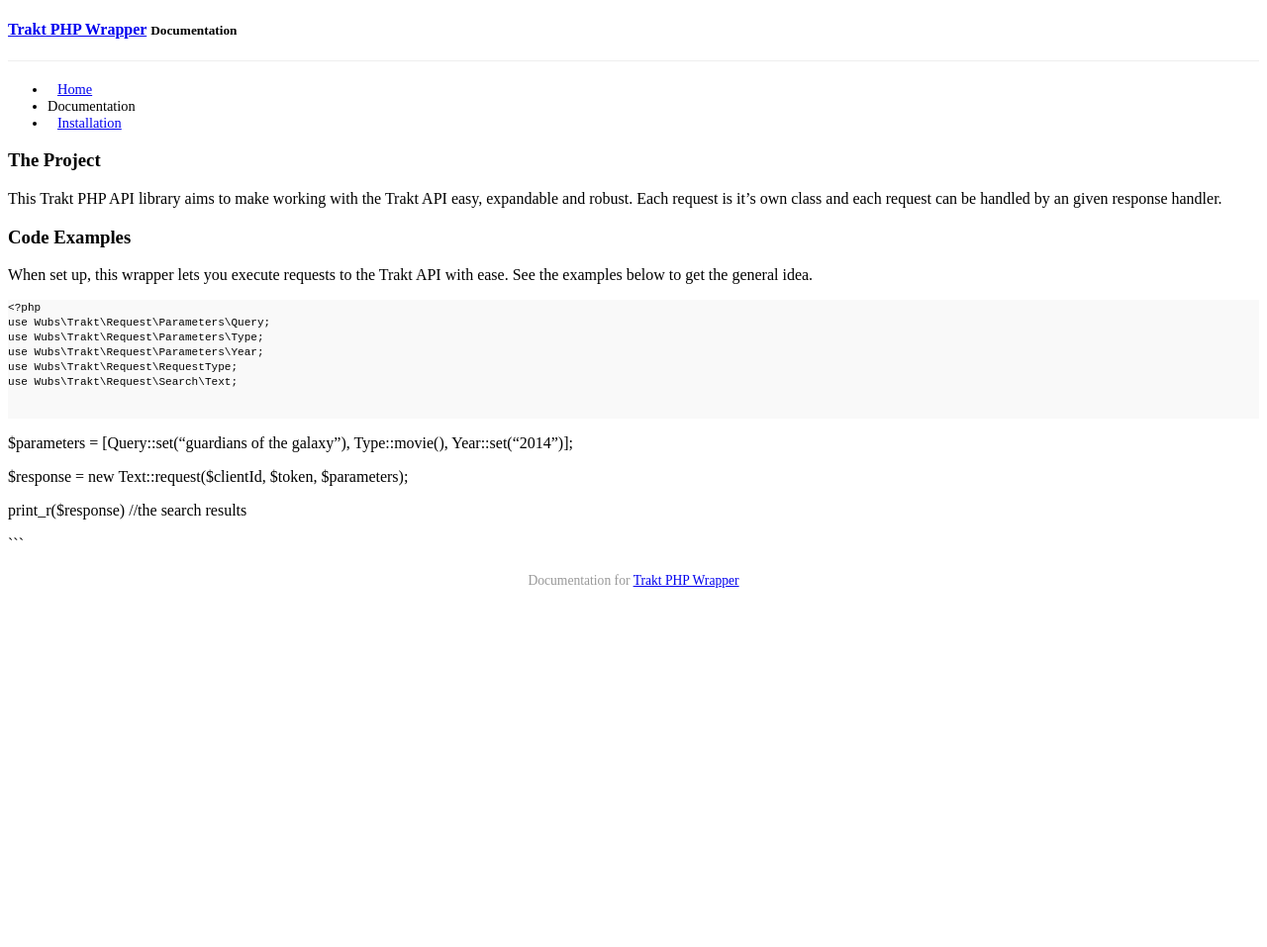
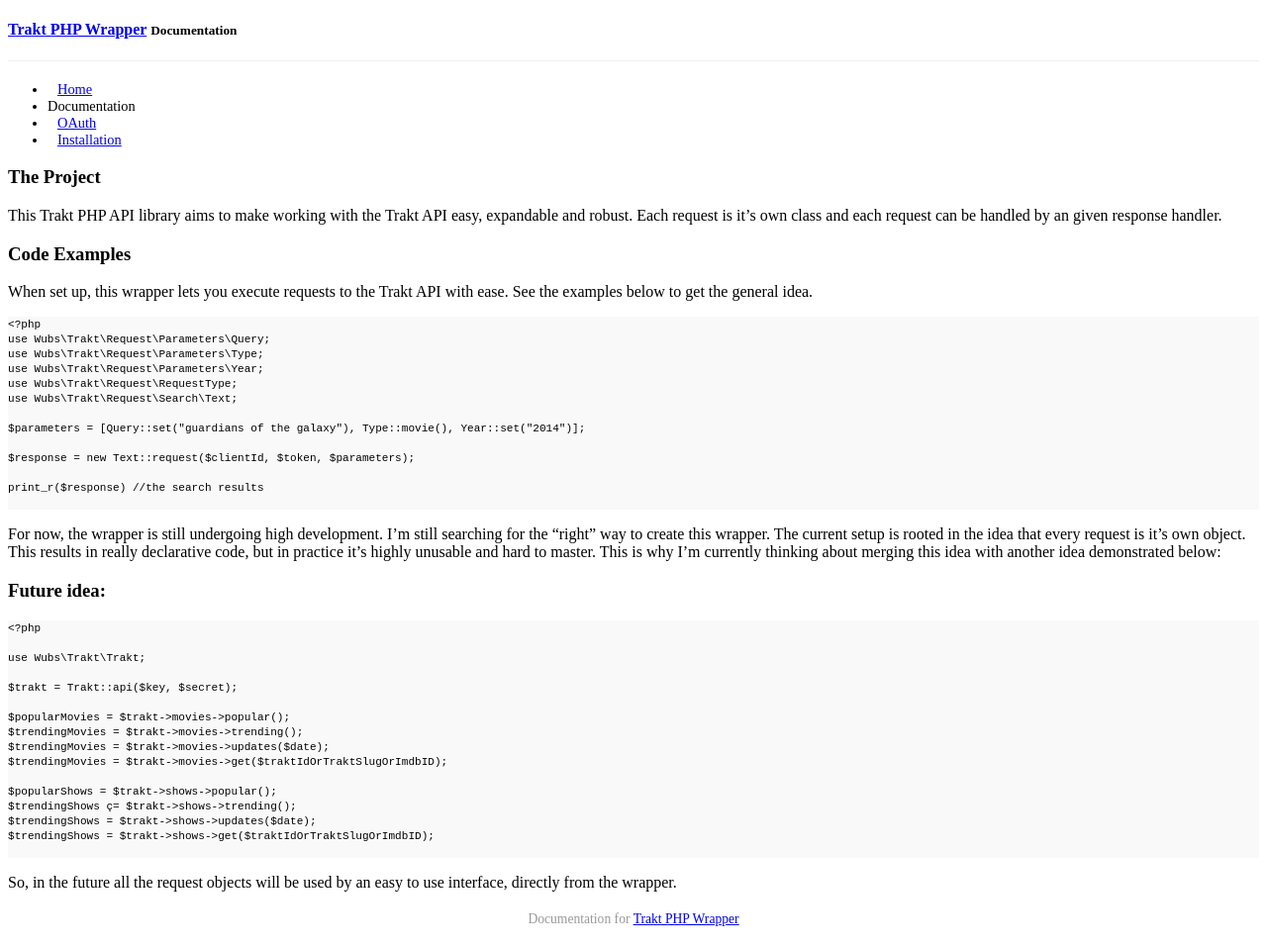
Before and after one commit to megawubs/trakt-api-wrapper, a Jekyll site: the page built from index.md, in a window 1280 px wide. Shown: the whole page at 99% size. Built offline with Jekyll 4.4.1, drawn with Linux system fonts in a browser that asks for light colours; Markdown is read by kramdown in place of the engine named in the settings; a style sheet for code colours, icons or effects is not loaded; before the commit the page ends 900 px from its top, so only the background shows below that.

Commit message:
Started on OAuth docs

````diff
--- a/index.md
+++ b/index.md
@@ -21,8 +21,6 @@ use Wubs\Trakt\Request\Parameters\Year;
 use Wubs\Trakt\Request\RequestType;
 use Wubs\Trakt\Request\Search\Text;
 
-
-```
 $parameters = [Query::set("guardians of the galaxy"), Type::movie(), Year::set("2014")];
 
 $response = new Text::request($clientId, $token, $parameters);
@@ -30,3 +28,31 @@ $response = new Text::request($clientId, $token, $parameters);
 print_r($response) //the search results
 
 ```
+
+For now, the wrapper is still undergoing high development. I'm still searching for the "right" way to create this
+wrapper. The current setup is rooted in the idea that every request is it's own object. This results in really
+declarative code, but in practice it's highly unusable and hard to master. This is why I'm currently thinking about
+merging this idea with another idea demonstrated below:
+
+### Future idea:
+
+```PHP
+<?php
+
+use Wubs\Trakt\Trakt;
+
+$trakt = Trakt::api($key, $secret);
+
+$popularMovies = $trakt->movies->popular();
+$trendingMovies = $trakt->movies->trending();
+$trendingMovies = $trakt->movies->updates($date);
+$trendingMovies = $trakt->movies->get($traktIdOrTraktSlugOrImdbID);
+
+$popularShows = $trakt->shows->popular();
+$trendingShows ç= $trakt->shows->trending();
+$trendingShows = $trakt->shows->updates($date);
+$trendingShows = $trakt->shows->get($traktIdOrTraktSlugOrImdbID);
+
+```
+
+So, in the future all the request objects will be used by an easy to use interface, directly from the wrapper.
````
Also changed, not shown: _pages/oauth.md (added, +1 -0 lines), _posts/2015-06-09-oauth.md (added, +9 -0 lines).
